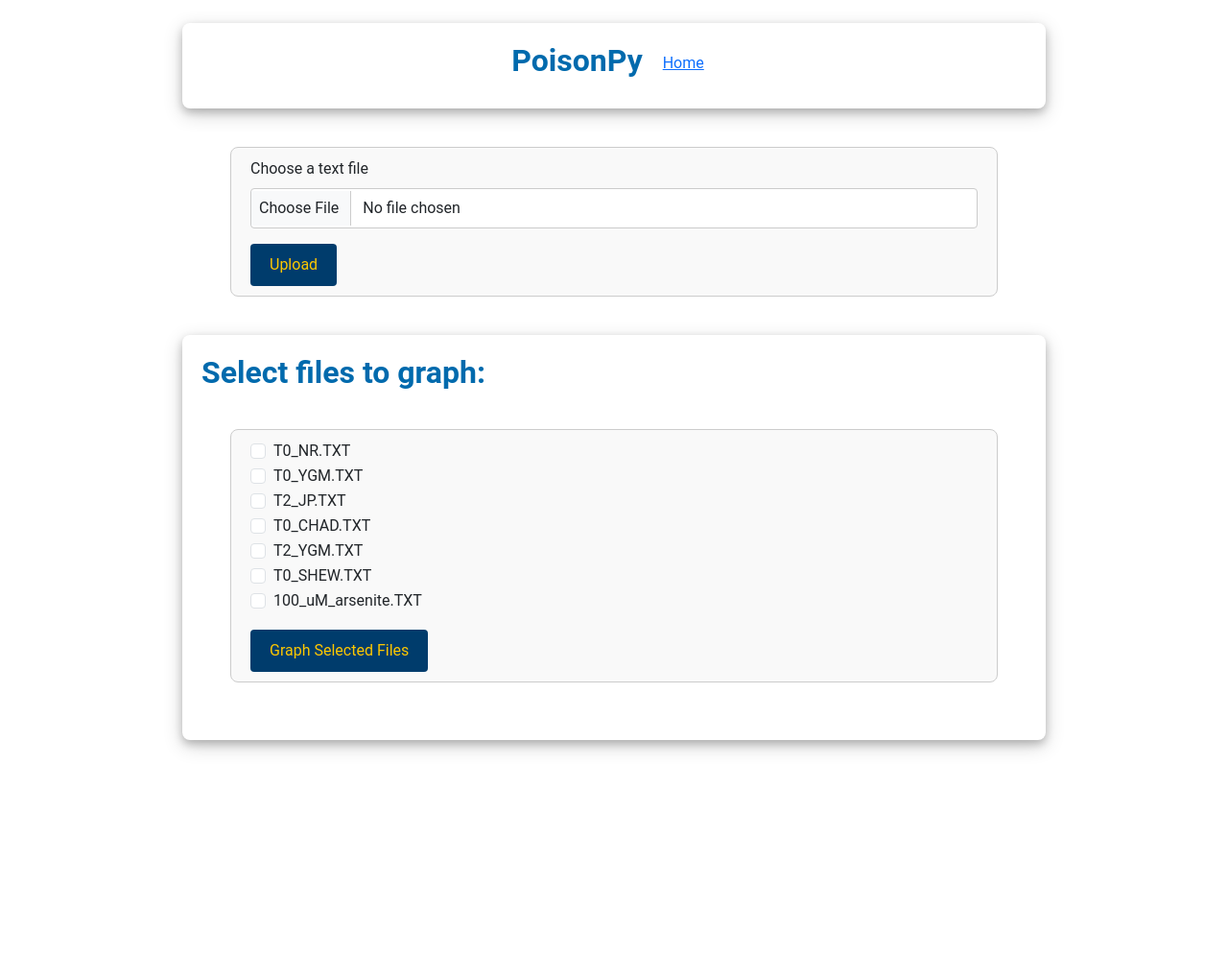
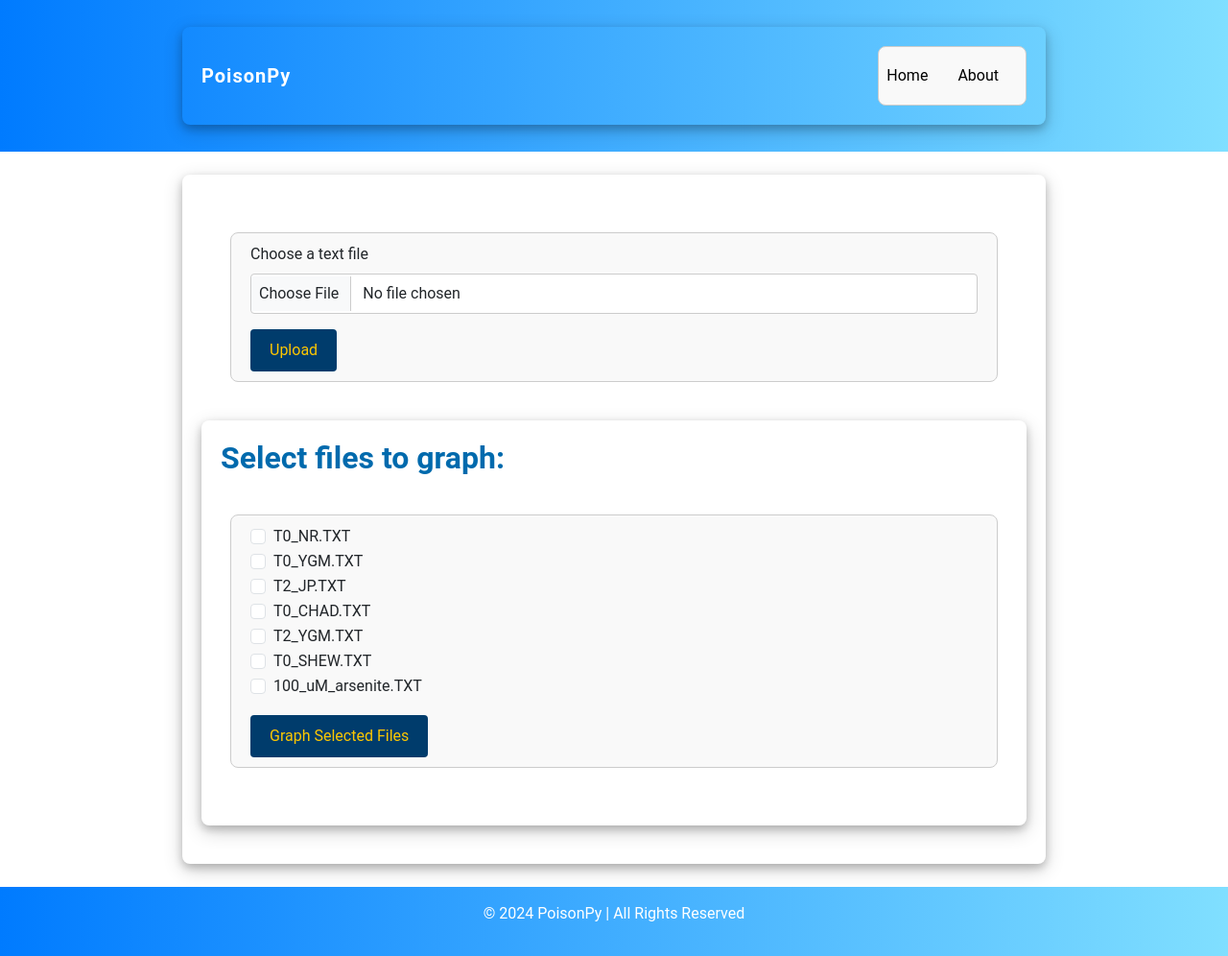
Before and after one commit to PosionPy/PosionPy, a Flask app: page / in a window 1280 px wide. Shown: the whole page at 96% size. Before the commit the page ends 783 px from the top, so only its background shows below. Run offline with Flask 3, Linux system fonts and the light colour scheme; some libraries are stand-ins or nearby versions.

Commit message:
Updated base.html and styles.css.

```diff
--- a/static/styles.css
+++ b/static/styles.css
@@ -81,3 +81,66 @@
     color: #006aad;
     font-weight: 700;
 }
+
+/* Navbar gradient */
+.gradient-navbar {
+    background: linear-gradient(to right, #007bff, #80dfff);
+}
+
+/* Navbar brand (Logo or Name) */
+.navbar-brand {
+    font-family: "Roboto", "consolas", sans-serif;
+    font-weight: 700;
+    letter-spacing: 1px;
+}
+
+/* Ensure navbar items are aligned to the right */
+.navbar-nav {
+    display: flex;
+    flex-direction: row;
+    gap: 15px;
+    margin-left: auto;
+    padding-left: 0;
+    justify-content: flex-end;
+    margin-right: 0;
+}
+
+.navbar-nav .nav-item {
+    margin: 0; /* Remove margin */
+    padding: 0; /* Remove padding */
+}
+
+/* Navbar links */
+.nav-link {
+    color: black !important;
+    transition: background-color 0.3s ease, color 0.3s ease;
+    font-size: 1rem;
+}
+
+/* Navbar hover effect */
+.nav-link:hover {
+    background-color: #006aad;
+    color: #fdc700;
+    border-radius: 5px;
+}
+
+/* Navbar collapse behavior for small screens */
+.navbar-collapse {
+    justify-content: flex-end;
+}
+
+/* Remove the default border of the hamburger icon */
+.navbar-toggler {
+    border: none;
+}
+
+/* Footer gradient */
+.gradient-footer {
+    background: linear-gradient(to right, #007bff, #80dfff);
+}
+
+/* Styling for footer text */
+footer p {
+    font-family: "Roboto", "consolas", sans-serif;
+    color: white;
+}
--- a/templates/base.html
+++ b/templates/base.html
@@ -4,21 +4,47 @@
     <meta charset="utf-8">
     <title>PoisonPy</title>
     <script src="https://cdn.plot.ly/plotly-latest.min.js"></script>
+    <!-- Bootstrap CSS -->
     <link href="https://cdn.jsdelivr.net/npm/bootstrap@5.3.0-alpha1/dist/css/bootstrap.min.css" rel="stylesheet">
+    <!-- Custom Stylesheet -->
     <link rel="stylesheet" href="{{ url_for('static', filename='styles.css') }}">
-    <!-- Roboto Font -- can use Reg400 and Italic or Bold700 and Italic -->
+    <!-- Fonts -->
     <link href="https://fonts.googleapis.com/css2?family=Lato:ital,wght@0,400;0,700;1,400;1,700&family=League+Gothic:wdth@87.5&family=Roboto+Mono:ital,wght@0,100..700;1,100..700&display=swap" rel="stylesheet">
 </head>
 <body>
-<div class="container my-4">
-    <h2 class="text-center">
-        <span>PoisonPy</span>
-        <a href="/" class="btn btn-link">Home</a>
-    </h2>
-</div>
+<!-- Navbar -->
+<nav class="navbar navbar-expand-lg gradient-navbar">
+    <div class="container"> <!-- Add container class here -->
+        <a class="navbar-brand text-white" href="#">PoisonPy</a>
+        <button class="navbar-toggler" type="button" data-bs-toggle="collapse" data-bs-target="#navbarNav" aria-controls="navbarNav" aria-expanded="false" aria-label="Toggle navigation">
+            <span class="navbar-toggler-icon"></span>
+        </button>
+        <div class="collapse navbar-collapse" id="navbarNav">
+            <ul class="navbar-nav ms-auto">
+                <li class="nav-item">
+                    <a class="nav-link text-white" href="/">Home</a>
+                </li>
+                <li class="nav-item">
+                    <a class="nav-link text-white" href="/upload">About</a>
+                </li>
+            </ul>
+        </div>
+    </div>
+</nav>
 
 
-{% block content %}{% endblock %}
 
+    <!-- Main content -->
+    <div class="container my-4">
+        {% block content %}{% endblock %}
+    </div>
+
+    <!-- Footer -->
+    <footer class="gradient-footer text-center py-3">
+        <p class="text-white">© 2024 PoisonPy | All Rights Reserved</p>
+    </footer>
+
+    <!-- Bootstrap JavaScript Bundle -->
+    <script src="https://cdn.jsdelivr.net/npm/bootstrap@5.3.0-alpha1/dist/js/bootstrap.bundle.min.js"></script>
 </body>
 </html>
```
